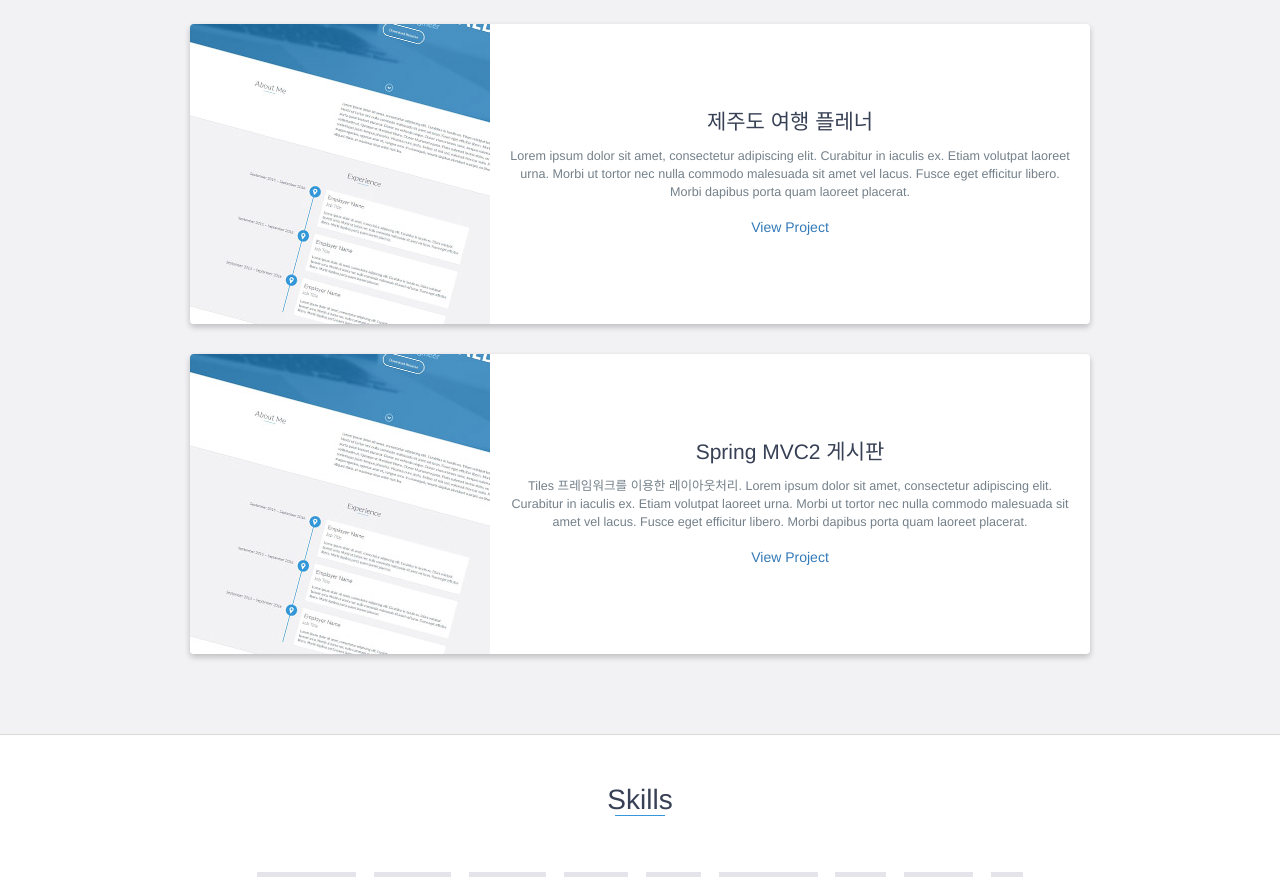
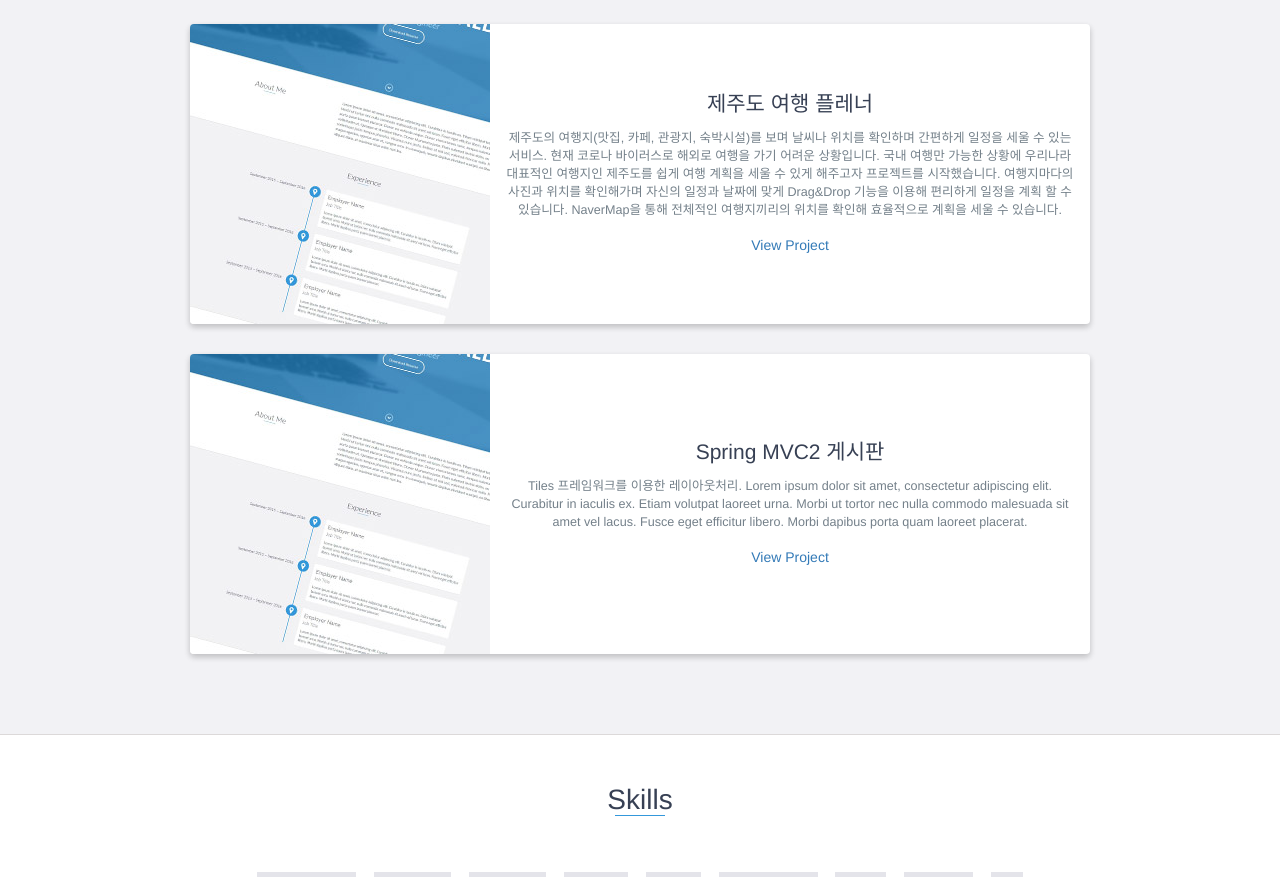
Before and after one commit to Soonhwan-Lee/soonhwan-lee.github.io, a website: page index.html in a window 1280 px wide. Shown: the part 3440-4317 px from the top of the page. Drawn offline with nearby package versions, Linux system fonts and the light colour scheme.

Commit message:
Update index.html

```diff
--- a/index.html
+++ b/index.html
@@ -350,7 +350,7 @@
                     <div class="project-info">
                         <h3>제주도 여행 플레너</h3>
                         <p>
-                            Lorem ipsum dolor sit amet, consectetur adipiscing elit. Curabitur in iaculis ex. Etiam volutpat laoreet urna. Morbi ut tortor nec nulla commodo malesuada sit amet vel lacus. Fusce eget efficitur libero. Morbi dapibus porta quam laoreet placerat.
+                            제주도의 여행지(맛집, 카페, 관광지, 숙박시설)를 보며 날씨나 위치를 확인하며 간편하게 일정을 세울 수 있는 서비스. 현재 코로나 바이러스로 해외로 여행을 가기 어려운 상황입니다. 국내 여행만 가능한 상황에 우리나라 대표적인 여행지인 제주도를 쉽게 여행 계획을 세울 수 있게 해주고자 프로젝트를 시작했습니다. 여행지마다의 사진과 위치를 확인해가며 자신의 일정과 날짜에 맞게 Drag&Drop 기능을 이용해 편리하게 일정을 계획 할 수 있습니다. NaverMap을 통해 전체적인 여행지끼리의 위치를 확인해 효율적으로 계획을 세울 수 있습니다.
                         </p>
                         <a href="#">View Project</a>
                     </div>
```
